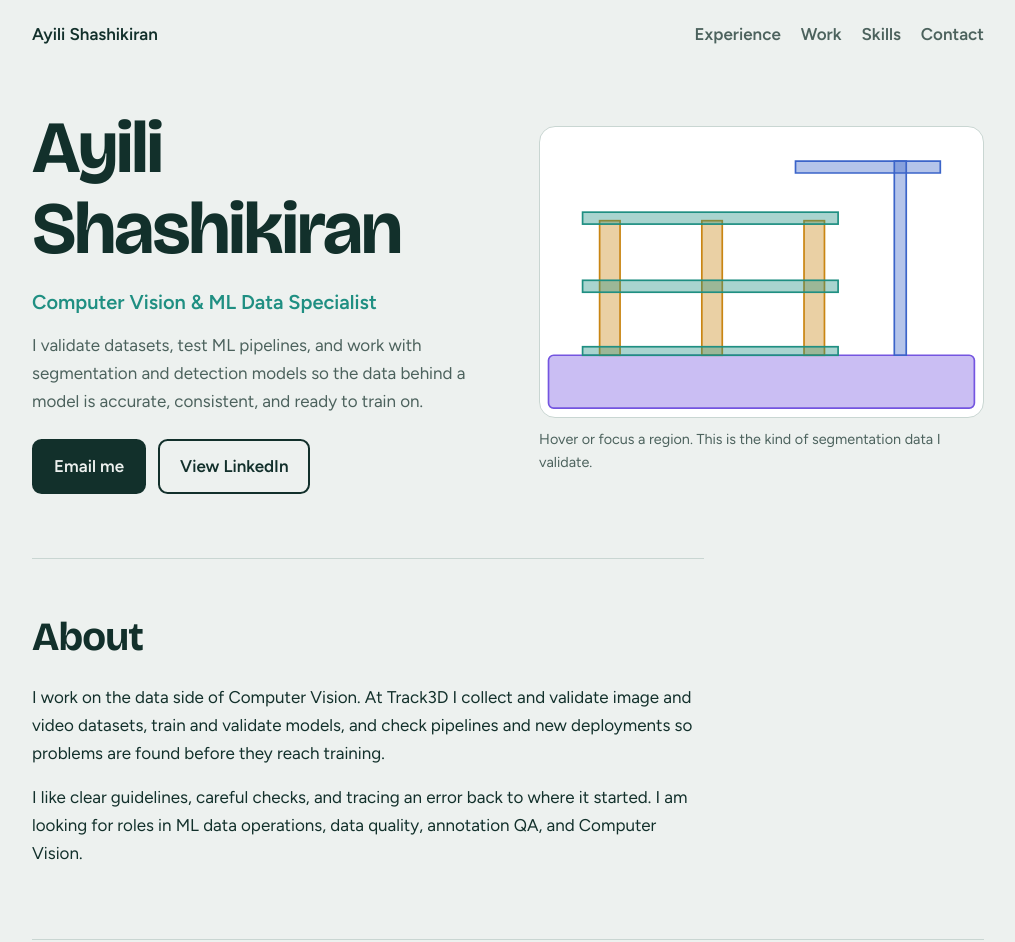
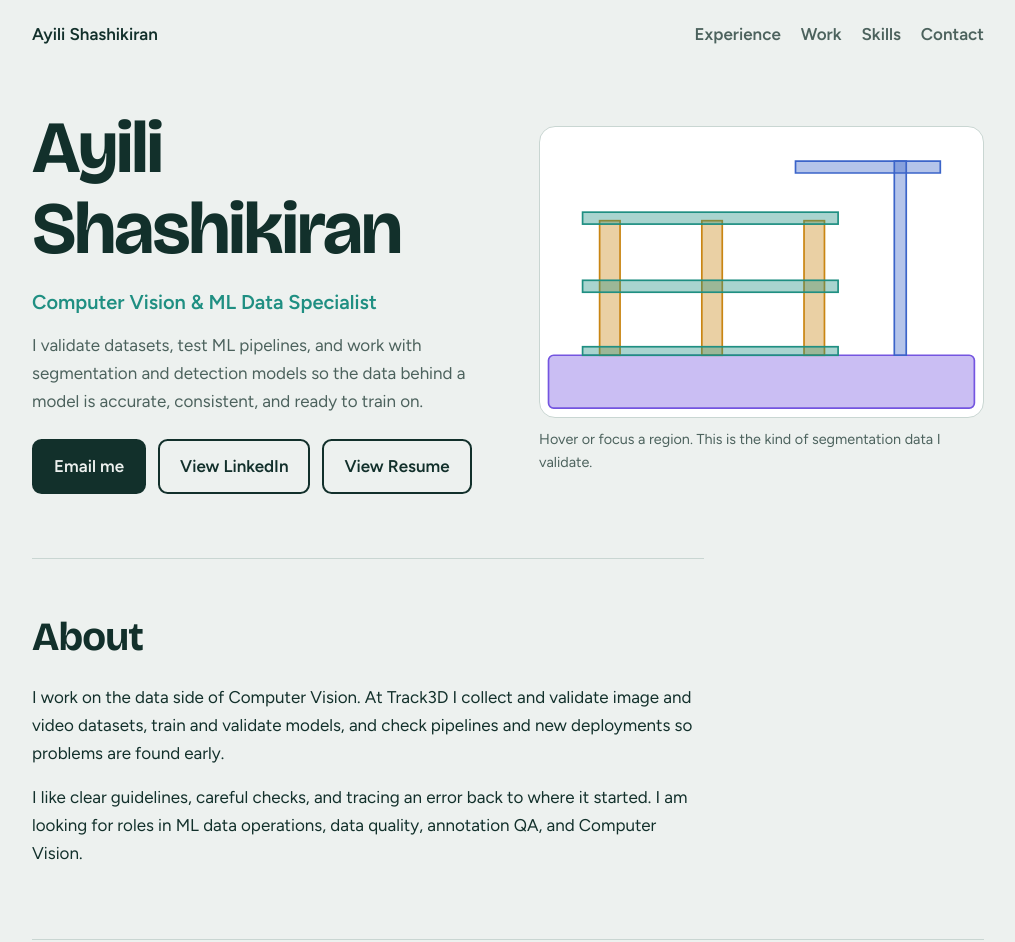
Before and after one commit to Shashikirangoud/shashikiran.in, a plain HTML site: page index.html in a window 1280 px wide. Shown: the top 942 px of the page, without its empty margins (132-1147 px from the left). Drawn offline with nearby package versions, Linux system fonts and the light colour scheme.

Commit message:
Add resume link that opens in a new tab

```diff
--- a/index.html
+++ b/index.html
@@ -90,6 +90,7 @@ footer{padding:2rem 0 3rem;color:var(--muted);font-size:.9rem;border-top:1px sol
       <div class="btns">
         <a class="btn fill" href="mailto:shashikirangoud.ayili@gmail.com">Email me</a>
         <a class="btn" href="https://www.linkedin.com/in/ayili">View LinkedIn</a>
+        <a class="btn" href="Ayili%20Shashikiran.pdf" target="_blank" rel="noopener noreferrer">View Resume</a>
       </div>
     </div>
     <figure>
@@ -127,7 +128,7 @@ footer{padding:2rem 0 3rem;color:var(--muted);font-size:.9rem;border-top:1px sol
 
   <section id="about" class="about">
     <h2>About</h2>
-    <p>I work on the data side of Computer Vision. At Track3D I collect and validate image and video datasets, train and validate models, and check pipelines and new deployments so problems are found before they reach training.</p>
+    <p>I work on the data side of Computer Vision. At Track3D I collect and validate image and video datasets, train and validate models, and check pipelines and new deployments so problems are found early.</p>
     <p>I like clear guidelines, careful checks, and tracing an error back to where it started. I am looking for roles in ML data operations, data quality, annotation QA, and Computer Vision.</p>
   </section>
 
```
